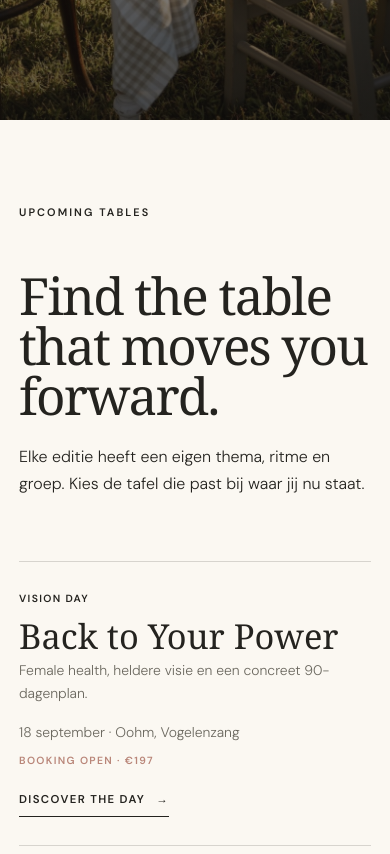
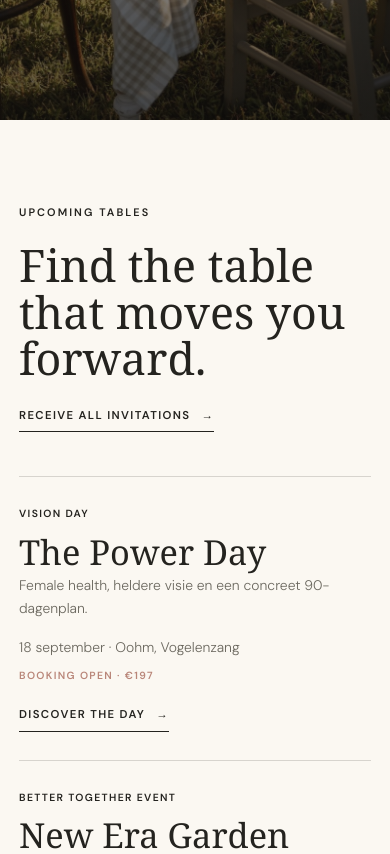
Before and after one commit to Hogestyn/talent-table-wellness, a plain HTML site: page index.html in a window 390 px wide. Shown: the part 660-1514 px from the top of the page. Drawn offline with Linux system fonts and the light colour scheme; a web font is replaced by a local one.

Commit message:
Refine Upcoming Tables and Power Day naming

```diff
--- a/assets/bt.css
+++ b/assets/bt.css
@@ -59,6 +59,9 @@ button, input { font: inherit; }
 .section-head { display: grid; grid-template-columns: .7fr 1.5fr; gap: 70px; margin-bottom: 64px; }
 .section-head h2, .display { margin: 0; font-family: var(--serif); font-weight: 400; font-size: clamp(3.2rem, 5.3vw, 5.7rem); line-height: .98; letter-spacing: -.035em; }
 .section-head p:last-child { max-width: 640px; margin: 24px 0 0; }
+.upcoming { padding: 120px 0 130px; }
+.upcoming-head { display: flex; justify-content: space-between; align-items: flex-end; gap: 40px; margin-bottom: 55px; }
+.upcoming-head h2 { max-width: 700px; margin: 0; font-size: clamp(2.8rem, 5vw, 5rem); line-height: 1.04; }
 
 .table-list { border-top: 1px solid var(--line); }
 .table-row { display: grid; grid-template-columns: .7fr 1.45fr 1fr auto; gap: 36px; align-items: center; padding: 31px 0; border-bottom: 1px solid var(--line); }
@@ -148,6 +151,9 @@ button, input { font: inherit; }
   .hero-intro { flex-direction: column; align-items: flex-start; gap: 25px; }
   .section { padding: 84px 0; }
   .section-head, .statement-grid, .content-grid { grid-template-columns: 1fr; gap: 28px; }
+  .upcoming { padding: 84px 0; }
+  .upcoming-head { display: block; margin-bottom: 44px; }
+  .upcoming-head .text-link { margin-top: 25px; }
   .statement-copy { margin: 30px 0 0; }
   .route-grid, .pillars { grid-template-columns: 1fr; }
   .route-card { min-height: 330px; padding: 30px; }
--- a/index.html
+++ b/index.html
@@ -34,20 +34,20 @@
       </div>
     </section>
 
-    <section class="section" id="upcoming">
+    <section class="upcoming" id="upcoming">
       <div class="wrap">
-        <div class="section-head">
-          <p class="eyebrow">Upcoming Tables</p>
+        <div class="upcoming-head">
           <div>
-            <h2>Find the table that moves you forward.</h2>
-            <p>Elke editie heeft een eigen thema, ritme en groep. Kies de tafel die past bij waar jij nu staat.</p>
+            <p class="eyebrow">Upcoming Tables</p>
+            <h2 class="serif">Find the table that moves you forward.</h2>
           </div>
+          <a class="text-link" href="#join">Receive all invitations <span>→</span></a>
         </div>
         <div class="table-list">
           <article class="table-row">
             <div class="table-type">Vision Day</div>
             <div class="table-name">
-              <h3 class="serif">Back to Your Power</h3>
+              <h3 class="serif">The Power Day</h3>
               <p>Female health, heldere visie en een concreet 90-dagenplan.</p>
             </div>
             <div class="table-meta">
```
Also changed, not shown: talent-tables/back-to-your-power/index.html (+5 -5 lines), talent-tables/index.html (+1 -1 lines).
